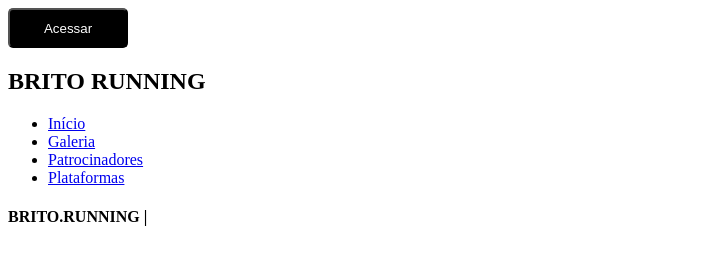
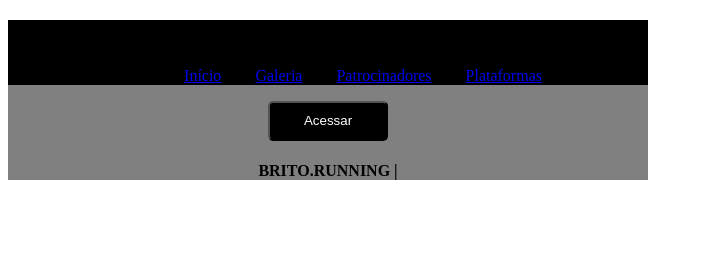
Before and after one commit to GuilhermeBritoBR/component_statics, a plain HTML site: page index.html in a window 1280 px wide. Shown: the whole page, without its empty margins (0-703 px from the left). Drawn offline with Linux system fonts and the light colour scheme.

Commit message:
styles js

```diff
--- a/index.html
+++ b/index.html
@@ -5,10 +5,11 @@
         <script src="./source/pages/HomePage.js" type="module"></script>
         <meta charset="utf-8" lang="pt-br">
     </head>
+    <header id="header"></header>
     <body>
         <div id="style"></div>
         <div id="button"></div>
-        <header id="header"></header>
+
     </body>
     <footer id="footer"></footer>
 </html>
--- /dev/null
+++ b/source/assets/styles/Styles.js
@@ -0,0 +1,44 @@
+//css dos componentes
+export const stylesButton = `
+    button{
+    height: 40px;
+    width: 120px;
+    background-color: #000000;
+    border: 'solid', 1px, #000000;
+    border-radius: 5px;
+    cursor: pointer;
+    color: #ffffff;
+    }
+    button:hover{
+        opacity: 80%;
+    }
+    `
+export const stylesHtml = `
+    html{
+        width: 100%;
+        heigth: 100%;
+        justify-content: center;
+        align-itens: center;
+        background-color: #ffffff;
+    }
+`
+export const stylesBody = `
+    body{
+        height: 50%;
+        width: 50%;
+        background-color: gray;
+        text-align: center;
+    }
+`
+export const stylesHeader = `
+    header{
+        background-color: #000000;
+        heigth: 30%;
+        width: 100%;
+    }
+    header ul li {
+        color: white;
+        display: inline-block;
+        margin-left: 30px;
+    }
+`
--- a/source/pages/HomePage.js
+++ b/source/pages/HomePage.js
@@ -4,27 +4,17 @@ import ButtonComponent from "../components/ButtonComponent.js";
 import StyleComponent from "../components/StyleComponent.js";
 //funções para rodar
 import AlertFunction from "../scripts/AlertComponent.js";
+//importando css do arquivo js
+import { stylesButton } from "../assets/styles/Styles.js";
+import { stylesHtml } from "../assets/styles/Styles.js";
+import { stylesBody } from "../assets/styles/Styles.js";
+import { stylesHeader } from "../assets/styles/Styles.js";
 //functions declarando elas que foram importadas
 window.AlertFunction = AlertFunction;
 document.addEventListener("DOMContentLoaded", function() {
     ButtonComponent("AlertFunction('Teste da função componentizada!')", "Acessar", "ButtonBIG","");
     Header();
-    StyleComponent(`${stylesButton}`)
+    StyleComponent(`${stylesButton}${stylesHtml}${stylesBody}${stylesHeader}`);
     Footer();
 
 });
-//css dos componentes
-const stylesButton = `
-    button{
-    height: 40px;
-    width: 120px;
-    background-color: #000000;
-    border: 'solid', 1px, #000000;
-    border-radius: 5px;
-    cursor: pointer;
-    color: #ffffff;
-    }
-    button:hover{
-        opacity: 80%;
-    }
-    `
```
